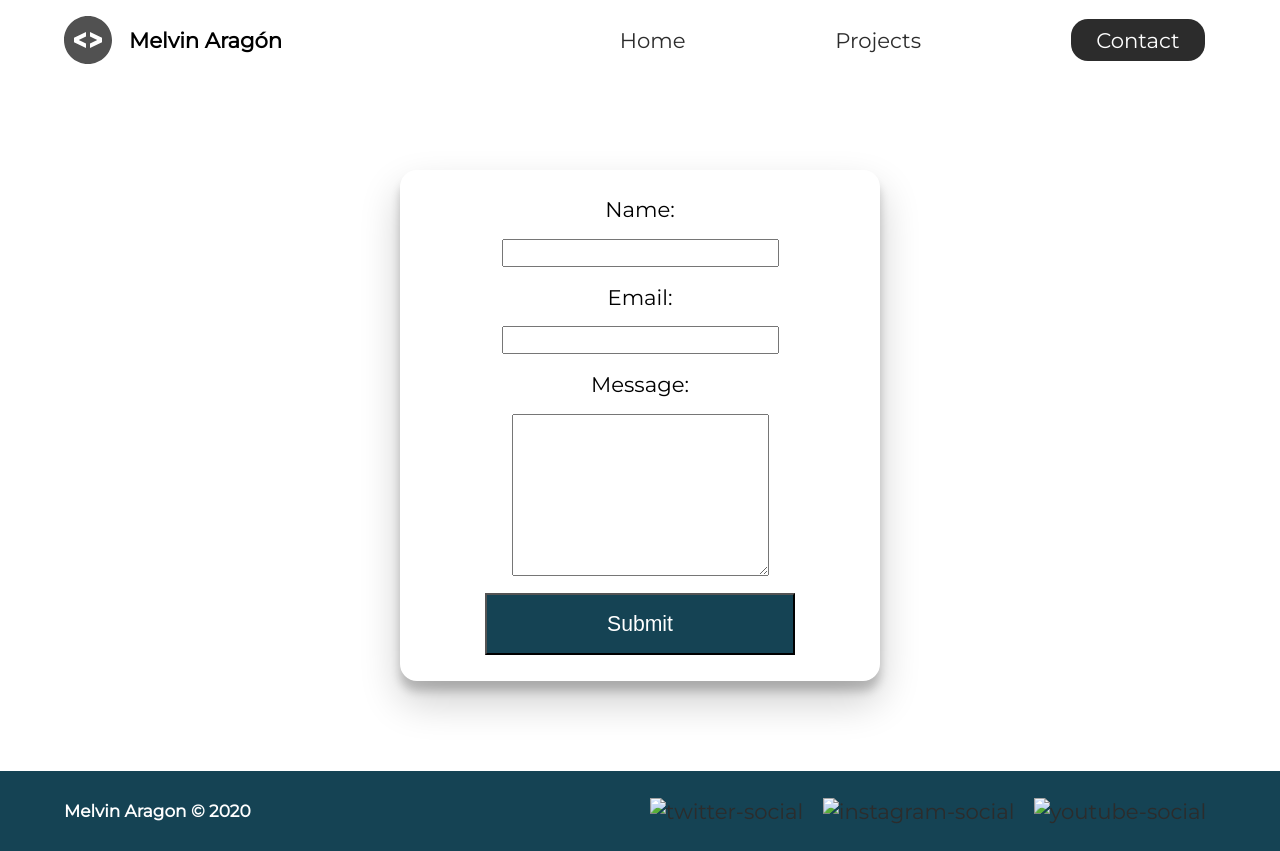
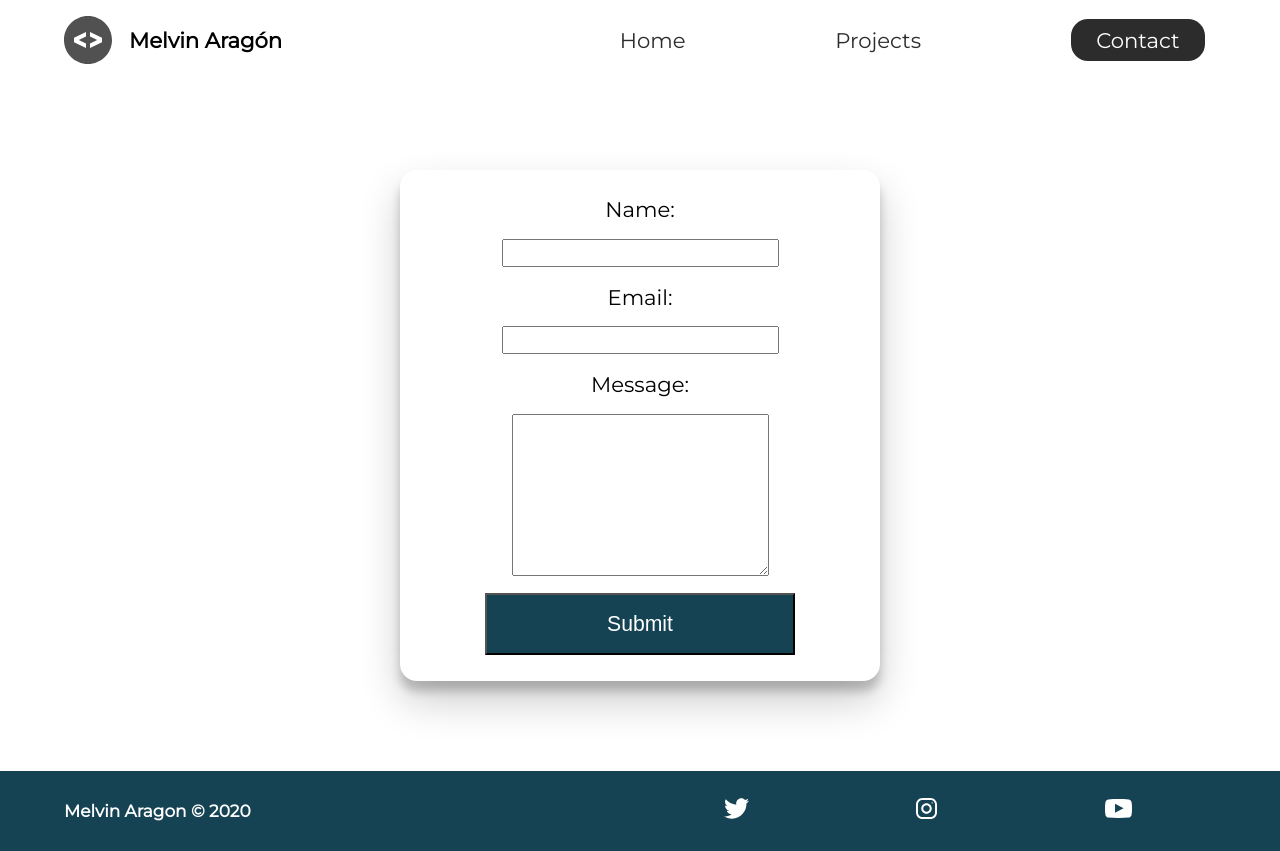
Before and after one commit to MelArgn/Portfolio, a plain HTML site: page contact/index.html in a window 1280 px wide. Drawn offline with Linux system fonts and the light colour scheme.

Commit message:
Updated footer

```diff
--- a/contact/index.html
+++ b/contact/index.html
@@ -44,9 +44,9 @@
   <footer>
     <h4>Melvin Aragon &copy; 2020</h4>
     <ul>
-      <li><a href=""><img src="icons/twitter1.svg" alt="twitter-social"></a></li>
-      <li><a href=""><img src="icons/instagram 1.svg" alt="instagram-social"></a></li>
-      <li><a href=""><img src="icons/youtube-symbol 1.svg" alt="youtube-social"></a></li>
+      <li><a href=""><img src="/icons/twitter1.svg" alt="twitter-social"></a></li>
+      <li><a href=""><img src="/icons/instagram 1.svg" alt="instagram-social"></a></li>
+      <li><a href=""><img src="/icons/youtube-symbol 1.svg" alt="youtube-social"></a></li>
     </ul>
   </footer>
 
```
Also changed, not shown: projects/index.html (+3 -3 lines).
